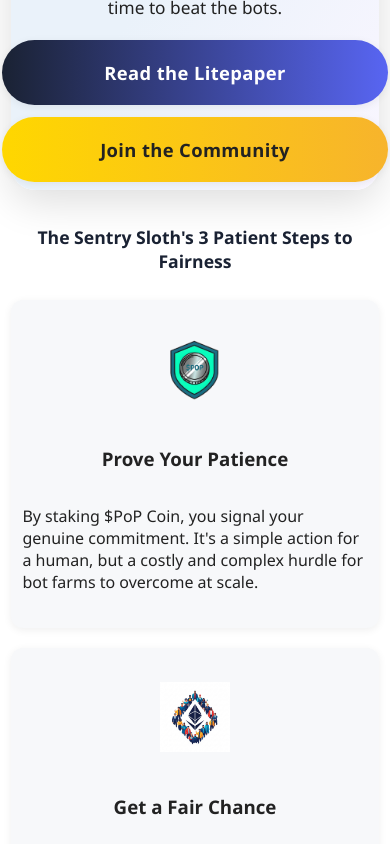
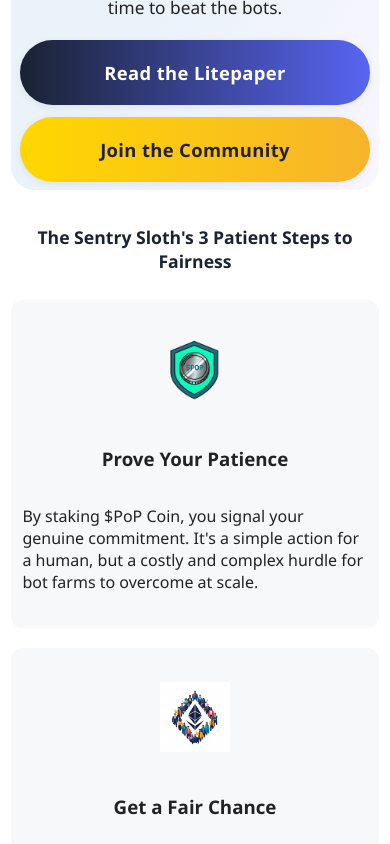
Before and after one commit to cracso/popcoinreact, a React (Create React App) app: page / in a window 390 px wide. Shown: the part 782-1626 px from the top of the page. Built offline with nearby package versions, Linux system fonts and the light colour scheme.

Commit message:
Modernize and align footer, hero, and button styles for mobile/desktop consistency

```diff
--- a/src/App.css
+++ b/src/App.css
@@ -36,7 +36,8 @@
   margin: 0.5em auto 1em auto;
   background: #fff;
   border-radius: 14px;
-  box-shadow: 0 4px 24px #0001;
+  box-shadow: none; /* Remove box-shadow completely */
+  border: none; /* Ensure no border is present */
   padding: 1em 0.7em 0.7em 0.7em;
 }
 h1, h2 { color: #1a2233; font-family: 'Segoe UI', Arial, sans-serif; }
@@ -46,7 +47,8 @@
   margin-bottom: 1.2em;
   background: #f3f5fa;
   border-radius: 14px;
-  box-shadow: 0 1px 4px #0001;
+  box-shadow: none; /* Remove box-shadow completely */
+  border: none; /* Remove any border */
   padding: 1em 1.2em;
   width: 100%;
   box-sizing: border-box;
@@ -74,7 +76,8 @@
   padding: 1em 1.2em;
   background: #fff;
   border-radius: 18px;
-  box-shadow: 0 4px 24px #0001;
+  box-shadow: none; /* Remove box-shadow completely */
+  border: none; /* Ensure no border is present */
   max-width: 900px;
   margin-left: auto;
   margin-right: auto;
@@ -116,7 +119,8 @@
 .doc-toc {
   background: #f3f5fa;
   border-radius: 14px;
-  box-shadow: 0 1px 4px #0001;
+  box-shadow: none; /* Remove box-shadow completely */
+  border: none; /* Remove any border */
   padding: 1.5em 2em;
   margin-bottom: 2.5em;
 }
@@ -143,7 +147,8 @@
   background: linear-gradient(120deg,#eaf2fa 60%,#f9f6ff 100%);
   padding: 1.2em 0 1em 0;
   border-radius: 24px 24px 40px 40px;
-  box-shadow: 0 12px 40px #0002;
+  box-shadow: none; /* Remove box-shadow completely */
+  border: none; /* Ensure no border is present */
   margin-bottom: 0.8em;
   position: relative;
   max-width: 100%;
@@ -229,13 +234,13 @@
 @media (max-width: 900px) {
   .btn, .cta-buttons a {
     width: 100%;
-    font-size: 1.08em;
-    padding: 1.1em 0.5em !important;
+    font-size: 0.9em; /* Slightly reduced font size for better fit on wider mobiles/tablets */
+    padding: 0.7em 0.5em !important; /* Adjusted padding to make them less tall */
     margin: 0;
     border-radius: 9999px !important;
     box-shadow: 0 2px 8px #0001;
     display: block;
-    text-align: center; /* Center text for buttons on mobile */
+    text-align: center; /* Center text for buttons */
   }
   .hero-banner {
     width: 100%;
@@ -288,11 +293,27 @@
     border-radius: 18px !important;
     box-sizing: border-box;
   }
+  .cta-buttons {
+    flex-direction: column !important;
+    gap: 0.7em !important;
+    width: 100%;
+    align-items: center;
+  }
+  .cta-buttons a {
+    width: 100%;
+    font-size: 0.9em; /* Consistent and smaller font size for mobile */
+    padding: 0.8em 0.5em !important; /* Reduced padding for mobile */
+    margin: 0;
+    border-radius: 9999px !important;
+    box-shadow: 0 2px 8px #0001;
+    display: block;
+    text-align: center;
+  }
 }
 .how-it-works h2, .trust-section h2 { text-align: center; font-size: 1.7em; margin-bottom: 1.5em; }
 .steps-grid, .trust-grid { display: flex; flex-wrap: wrap; justify-content: center; gap: 0.5em; }
-.step-card, .feature-card { background: #f7f8fa; padding: 0.5em 0.5em; border-radius: 12px; box-shadow: 0 2px 8px #0001; display: flex; flex-direction: column; align-items: center; flex: 1 1 220px; min-width: 220px; max-width: 320px; }
-.feature-card { background: #fff; min-width: 200px; max-width: 260px; padding: 0.7em 0.5em; }
+.step-card, .feature-card { background: #f7f8fa; padding: 0.5em 0.5em; border-radius: 12px; box-shadow: none; /* Remove box-shadow completely */ border: none; /* Ensure no border is present */ display: flex; flex-direction: column; align-items: center; flex: 1 1 220px; min-width: 220px; max-width: 320px; }
+.feature-card { background: #fff; min-width: 200px; max-width: 260px; padding: 0.7em 0.5em; box-shadow: none; /* Remove box-shadow completely */ border: none; /* Ensure no border is present */ }
 .icon-container { width: 100px; height: 100px; display: flex; align-items: center; justify-content: center; margin: 0 auto 0.5rem auto; background: none; border-radius: 0; box-shadow: none; }
 .icon-container img { width: 100px; height: 100px; object-fit: contain; display: block; }
 .about-img { display: block; margin: 2em auto; max-width: 220px; width: 60%; border-radius: 16px; box-shadow: 0 2px 12px #0002; }
@@ -406,7 +427,7 @@
   .hero-content { flex-direction: column !important; gap: 1.2em !important; align-items: center !important; }
   .hero-img img { max-width: 90vw !important; width: 90vw !important; margin: 0 auto; display: block; border-radius: 18px !important; }
   .cta-buttons { flex-direction: column !important; gap: 0.7em !important; width: 100%; align-items: center;}
-  .cta-buttons a { width: 100%; text-align: center; font-size: 1.15em; padding: 1.1em 0.5em !important; margin: 0; border-radius: 9999px !important; box-shadow: 0 2px 8px #0001; display: block; }
+  .cta-buttons a { width: 90%; text-align: center; font-size: 1.15em; padding: 1.1em 0.5em !important; margin: 0; border-radius: 9999px !important; box-shadow: 0 2px 8px #0001; display: block; }
   .steps-grid, .trust-grid { flex-direction: column !important; gap: 1.2em !important; }
   .step-card, .feature-card { max-width: 98vw !important; margin: 0 auto; padding: 1.2em 0.7em !important; }
   .icon-container img { width: 70px !important; height: 70px !important; }
@@ -437,7 +458,7 @@
   left: 0;
   bottom: 0;
   margin: 0 auto;
-  border-top: 1px solid #e5e7eb;
+  border-top: none; /* Remove the top border */
   z-index: 10;
 }
 @media (max-width: 900px) {
```
